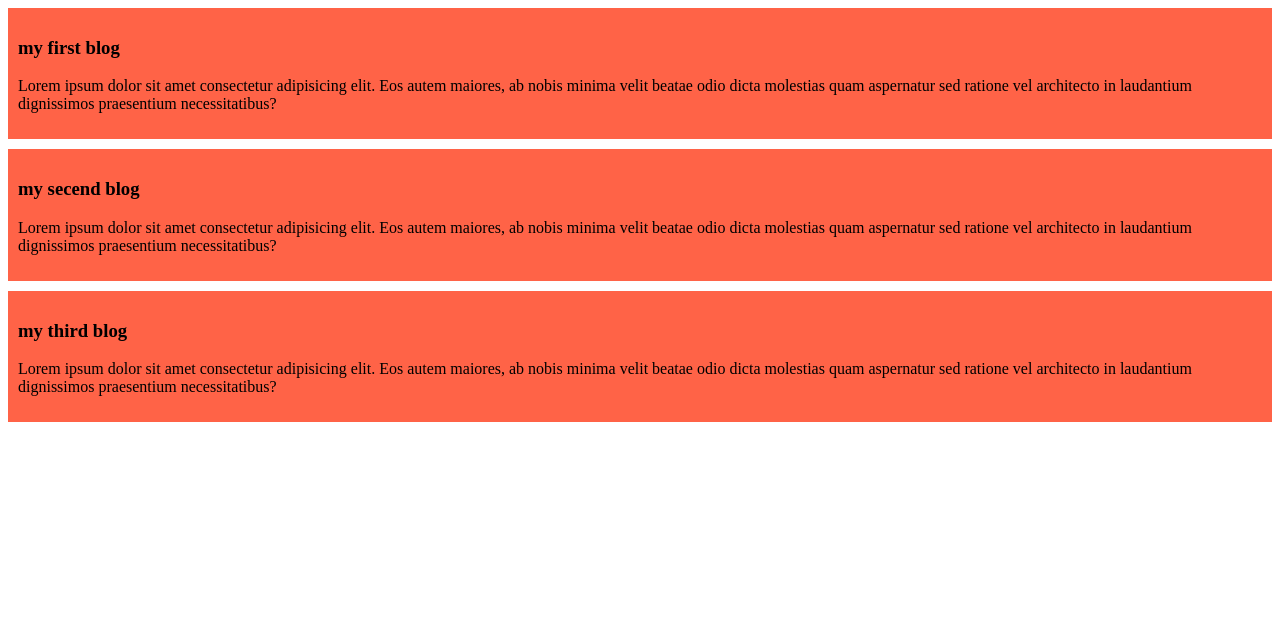
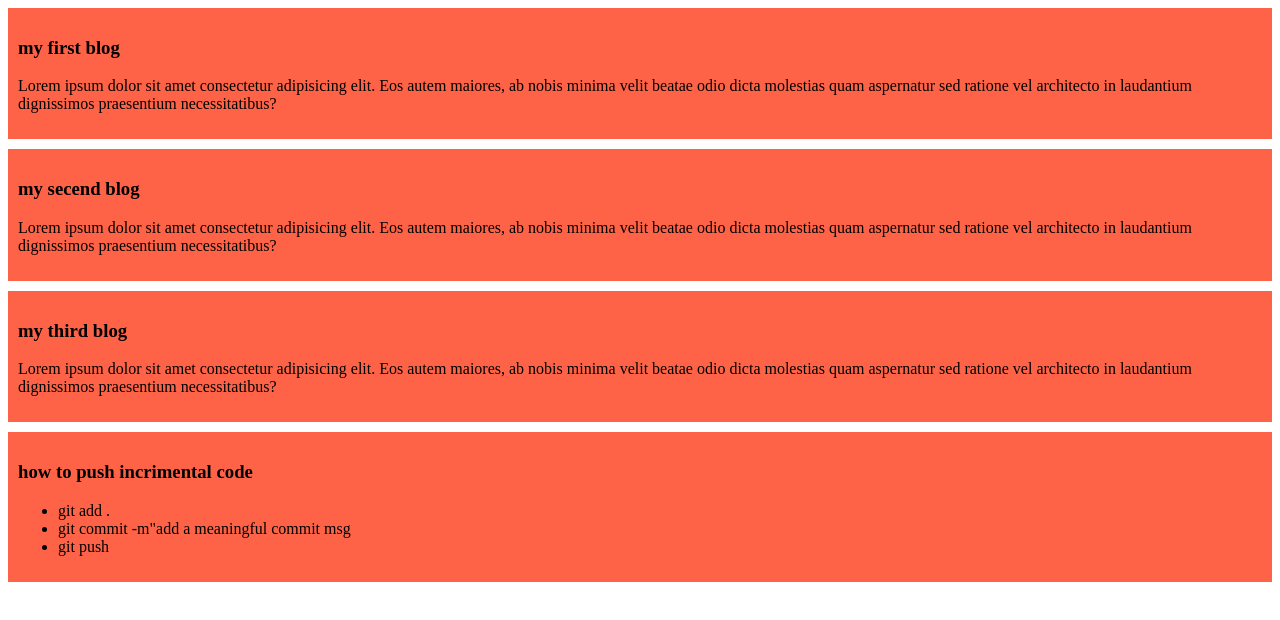
Before and after one commit to Siam11-arch/my-hard-website, a plain HTML site: page index.html in a window 1280 px wide. Drawn offline with Linux system fonts and the light colour scheme.

Commit message:
added a list to push code

```diff
--- a/index.html
+++ b/index.html
@@ -19,5 +19,13 @@
         <h3>my third blog</h3>
         <p>Lorem ipsum dolor sit amet consectetur adipisicing elit. Eos autem maiores, ab nobis minima velit beatae odio dicta molestias quam aspernatur sed ratione vel architecto in laudantium dignissimos praesentium necessitatibus?</p>
     </div>
+    <div>
+        <h3>how to push incrimental code</h3>
+        <ul>
+            <li>git add .</li>
+            <li>git commit -m"add a meaningful commit msg</li>
+            <li>git push</li>
+        </ul>
+    </div>
 </body>
 </html>
```
